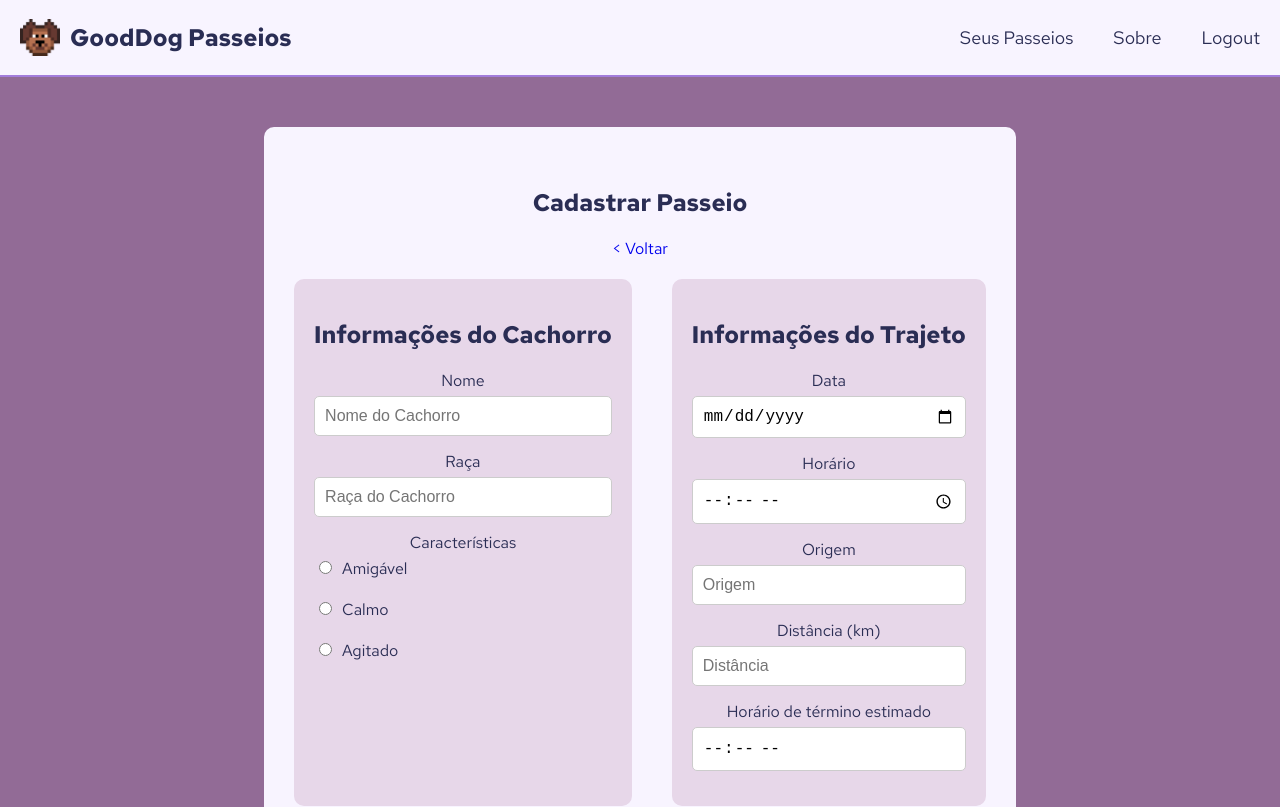
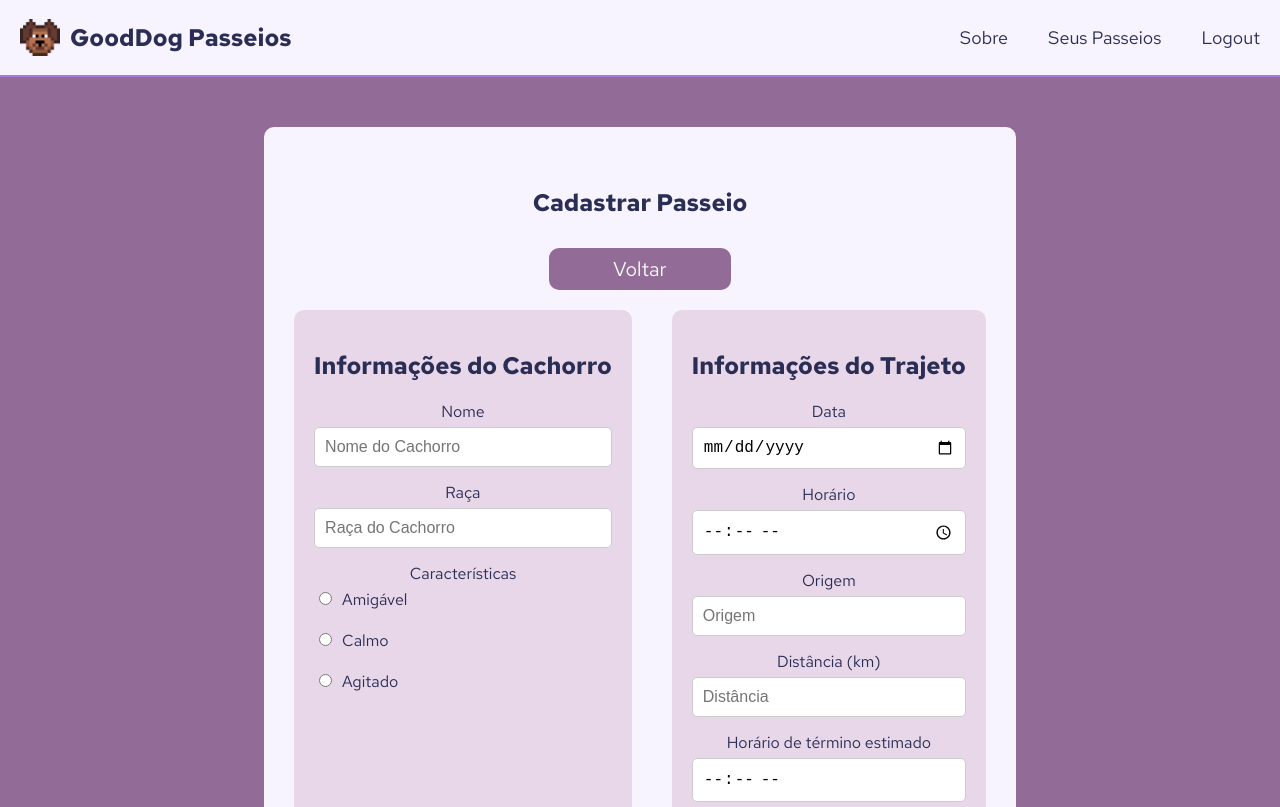
Before and after one commit to GuiEscher/GoodDogPasseios, a React (Create React App) app: page /register_walk in a window 1280 px wide. Shown: the top 807 px of the page. Built offline with nearby package versions, Linux system fonts and the light colour scheme; no server answers; data requests are answered from the project's data file; sample sign-in values are in the browser's storage.

Commit message:
Adição de um Authprovider para caso verificar se está logado antes das requisições

```diff
--- a/db.json
+++ b/db.json
@@ -1,7 +1,7 @@
 {
   "previouswalks": [
     {
-      "id": 1,
+      "id": "1",
       "uid": "eobbZlRxWZSJb6L0UgzRjzlVx832",
       "name": "Toast T.",
       "caregiver": "Márcio Almeida",
@@ -24,7 +24,7 @@
       }
     },
     {
-      "id": 2,
+      "id": "2",
       "uid": "RLgjoTkCbacIGrIcl38IudUHezv2",
       "name": "Carliho",
       "caregiver": "Márcio Almeida",
@@ -47,7 +47,7 @@
       }
     },
     {
-      "id": 3,
+      "id": "3",
       "uid": "eobbZlRxWZSJb6L0UgzRjzlVx832",
       "name": "Maria T.",
       "caregiver": "Jurandir da Silva",
@@ -72,7 +72,7 @@
   ],
   "nextwalks": [
     {
-      "id": 1,
+      "id": "1",
       "uid": "eobbZlRxWZSJb6L0UgzRjzlVx832",
       "name": "Toast",
       "distance": "6",
@@ -94,7 +94,7 @@
       }
     },
     {
-      "id": 2,
+      "id": "2",
       "uid": "RLgjoTkCbacIGrIcl38IudUHezv2",
       "name": "Carliho",
       "caregiver": "Márcio Almeida",
@@ -117,7 +117,7 @@
       }
     },
     {
-      "id": 3,
+      "id": "3",
       "uid": "eobbZlRxWZSJb6L0UgzRjzlVx832",
       "name": "Maria",
       "caregiver": "Jurandir da Silva",
@@ -140,7 +140,7 @@
       }
     },
     {
-      "id": 4,
+      "id": "4",
       "uid": "RLgjoTkCbacIGrIcl38IudUHezv2",
       "name": "Teste",
       "caregiver": "Márcio Almeida",
@@ -163,7 +163,7 @@
       }
     },
     {
-      "id": 5,
+      "id": "5",
       "uid": "eobbZlRxWZSJb6L0UgzRjzlVx832",
       "name": "astolferson silvano",
       "caregiver": "Márcio Almeida",
@@ -186,7 +186,7 @@
       }
     },
     {
-      "id": 6,
+      "id": "6",
       "uid": "RLgjoTkCbacIGrIcl38IudUHezv2",
       "name": "ulisses",
       "caregiver": "Marilde Costa",
@@ -209,7 +209,7 @@
       }
     },
     {
-      "id": 7,
+      "id": "7",
       "uid": "P7qMAs9xn3MdVTBfnI5D172Lph73",
       "name": "gilcelio",
       "caregiver": "Jurandir da Silva",
@@ -232,7 +232,7 @@
       }
     },
     {
-      "id": 8,
+      "id": "8",
       "uid": "lti1SU0PyHTvv8DViLsi5TLcoAl1",
       "name": "google teste",
       "caregiver": "Márcio Almeida",
@@ -252,6 +252,98 @@
         "rating": "4.9/5",
         "description": "Especialista em raças pequenas",
         "image": "https://static.vecteezy.com/ti/fotos-gratis/t1/5890017-feliz-jovem-negro-sorrindo-em-fundo-urbano-foto.jpg"
+      }
+    },
+    {
+      "id": 9,
+      "uid": "qnnbR5AlaCRoJXWqMGV6jbM5xx43",
+      "name": "Batatinha",
+      "caregiver": "Márcio Almeida",
+      "distance": "6",
+      "price": "R$90.00",
+      "date": "05/03/2025",
+      "time": "08:00",
+      "end_time": "09:30",
+      "location": "Rua Porto Alegre",
+      "dog_details": {
+        "name": "Batatinha",
+        "breed": "Golden",
+        "characteristics": "Agitado"
+      },
+      "walker_details": {
+        "name": "Márcio Almeida",
+        "rating": "4.9/5",
+        "description": "Especialista em raças pequenas",
+        "image": "https://static.vecteezy.com/ti/fotos-gratis/t1/5890017-feliz-jovem-negro-sorrindo-em-fundo-urbano-foto.jpg"
+      }
+    },
+    {
+      "id": 10,
+      "uid": "eobbZlRxWZSJb6L0UgzRjzlVx832",
+      "name": "Lucas",
+      "caregiver": "Márcio Almeida",
+      "distance": "5",
+      "price": "R$75.00",
+      "date": "07/03/2025",
+      "time": "08:00",
+      "end_time": "09:15",
+      "location": "Rua Z",
+      "dog_details": {
+        "name": "Lucas",
+        "breed": "28",
+        "characteristics": "Amigável"
+      },
+      "walker_details": {
+        "name": "Márcio Almeida",
+        "rating": "4.9/5",
+        "description": "Especialista em raças pequenas",
+        "image": "https://static.vecteezy.com/ti/fotos-gratis/t1/5890017-feliz-jovem-negro-sorrindo-em-fundo-urbano-foto.jpg"
+      }
+    },
+    {
+      "id": 11,
+      "uid": "eobbZlRxWZSJb6L0UgzRjzlVx832",
+      "name": "Aut",
+      "caregiver": "Márcio Almeida",
+      "distance": "6",
+      "price": "R$90.00",
+      "date": "08/03/2025",
+      "time": "09:00",
+      "end_time": "10:30",
+      "location": "Rua Y",
+      "dog_details": {
+        "name": "Aut",
+        "breed": "Bola",
+        "characteristics": "Amigável"
+      },
+      "walker_details": {
+        "name": "Márcio Almeida",
+        "rating": "4.9/5",
+        "description": "Especialista em raças pequenas",
+        "image": "https://static.vecteezy.com/ti/fotos-gratis/t1/5890017-feliz-jovem-negro-sorrindo-em-fundo-urbano-foto.jpg"
+      }
+    },
+    {
+      "id": 12,
+      "uid": "XzIOFhuywNdymBuU1dvbIG5WPVk1",
+      "name": "Testando",
+      "caregiver": "Jurandir da Silva",
+      "distance": "3",
+      "price": "R$45.00",
+      "date": "07/03/2025",
+      "time": "07:00",
+      "end_time": "07:45",
+      "location": "Rua X",
+      "dog_details": {
+        "name": "Testando",
+        "breed": "asas",
+        "characteristics": "Amigável"
+      },
+      "walker_details": {
+        "name": "Jurandir da Silva",
+        "rating": "4.8/5",
+        "description": "Formado em Veterinária na UFMG",
+        "image": "https://media.istockphoto.com/id/1392528328/pt/foto/portrait-of-smiling-handsome-man-in-white-t-shirt-standing-with-crossed-arms.jpg?s=612x612&w=0&k=20&c=bE3zYrWmF6tJ3omKxaUxOEzNWe0LGux8st_XgthV9b8="
       }
     }
   ],
--- a/package.json
+++ b/package.json
@@ -8,6 +8,7 @@
     "@testing-library/react": "^16.2.0",
     "@testing-library/user-event": "^13.5.0",
     "axios": "^1.7.9",
+    "denv": "^1.0.4",
     "firebase": "^11.3.1",
     "leaflet": "^1.9.4",
     "react": "^19.0.0",
@@ -42,6 +43,7 @@
     ]
   },
   "devDependencies": {
+    "@types/react": "^19.0.10",
     "json-server": "^1.0.0-beta.3"
   }
 }
--- a/src/App.js
+++ b/src/App.js
@@ -1,6 +1,7 @@
 import React from 'react';
 import AppRoutes from './appRoutes'; // Importe o arquivo de rotas
 import './App.css'; // Importe os estilos globais
+import Header from './components/header';
 
 function App() {
   return (
--- a/src/appRoutes.js
+++ b/src/appRoutes.js
@@ -9,7 +9,6 @@ import PreviousWalkDetails from './screens/Dashboard/walk_details/previous_walk_
 import NextWalkDetails from './screens/Dashboard/walk_details/next_walk_details';
 import InExecution from './screens/Dashboard/in_execution/in_execution';
 import RegisterWalk from './screens/Register_Walk/register_walk';
-
 
 const AppRoutes = () => {
   return (
--- a/src/components/header.js
+++ b/src/components/header.js
@@ -1,22 +1,25 @@
-import React from 'react';
-import { Link, useLocation } from 'react-router-dom';
+import React from "react";
+import { auth } from '../config/firebase';
 
 const Header = () => {
-  const location = useLocation();
+  const user = auth.currentUser;
 
-  const isLoginOrRegister = location.pathname === '/login' || location.pathname === '/register';
+  const handleLogout = async () => {
+    await auth.signOut();
+    window.location.href = "/login";
+  };
 
   return (
     <header>
       <nav>
         <div className="logo">
           <img src="/assets/logo.png" alt="GoodDog Passeios" />
-          <Link to="/" className="site-name">GoodDog Passeios</Link>
+          <a href="/" className="site-name">GoodDog Passeios</a>
         </div>
         <ul className="nav-links">
-          {!isLoginOrRegister && <li><Link to="/nextwalks">Seus Passeios</Link></li>}
-          <li><Link to="/#sobre">Sobre</Link></li>
-          {!isLoginOrRegister && <li><Link to="/">Logout</Link></li>}
+          <li><a href="/#sobre">Sobre</a></li>
+          {user && <li><a href="/nextwalks">Seus Passeios</a></li>}
+          {user && <li><a href="/">Logout</a></li>}
         </ul>
       </nav>
     </header>
--- /dev/null
+++ b/src/context/auth.css
@@ -0,0 +1,10 @@
+.walk-content {
+    background-color: #FAFAFA;
+    margin: 32px 32px 0 32px;
+    padding: 32px;
+    border-radius: 12px;
+    display: grid ;
+    grid-template-columns: 30% 70%;
+    gap: 32px;
+    height: auto;
+}
--- /dev/null
+++ b/src/context/authProvider.tsx
@@ -0,0 +1,51 @@
+import React, { createContext, useContext, useEffect, useState, ReactNode } from "react";
+import { auth } from "../config/firebase";
+import { User } from "firebase/auth";
+import "./auth.css";
+import Header from '../components/header';
+
+interface AuthContextType {
+  user: User | null;
+  loading: boolean;
+}
+
+const AuthContext = createContext<AuthContextType>({ user: null, loading: true });
+
+export const AuthProvider = ({ children }: { children: ReactNode }) => {
+  const [user, setUser] = useState<User | null>(null);
+  const [loading, setLoading] = useState(true);
+
+  const excludedRoutes = ["/", "/register", "/login"];
+  const currentPath = window.location.pathname;
+
+  useEffect(() => {
+    const unsubscribe = auth.onAuthStateChanged((firebaseUser) => {
+      setUser(firebaseUser);
+      setLoading(false);
+
+      if (!firebaseUser) {
+        window.location.href = "/login"; // Redireciona para login caso não autenticado
+      }
+    });
+
+    return () => unsubscribe();
+  }, []);
+
+  if (loading && !excludedRoutes.includes(currentPath)) {
+    return (
+      <div>
+        <Header />
+        <div className="walk-content">Carregando...</div>
+      </div>
+    );
+  }
+
+  return (
+    <AuthContext.Provider value={{ user, loading }}>
+      {children}
+    </AuthContext.Provider>
+  );
+};
+
+// Hook para facilitar o uso do contexto
+export const useAuth = () => useContext(AuthContext);
--- a/src/index.js
+++ b/src/index.js
@@ -3,12 +3,16 @@ import ReactDOM from 'react-dom/client';
 import './index.css';
 import App from './App';
 import reportWebVitals from './reportWebVitals';
+import { AuthProvider } from "./context/authProvider.tsx";
 
 const root = ReactDOM.createRoot(document.getElementById('root'));
 root.render(
-  <React.StrictMode>
+  <AuthProvider>
+    <React.StrictMode>
     <App />
   </React.StrictMode>
+  </AuthProvider>
+
 );
 
 // If you want to start measuring performance in your app, pass a function
--- a/src/screens/Dashboard/in_execution/in_execution.css
+++ b/src/screens/Dashboard/in_execution/in_execution.css
@@ -105,9 +105,24 @@ nav {
 
 .return-button {
     text-decoration: none; /* Remove qualquer sublinhado ou decoração do link */
-    margin-bottom: 16px;
+    font-family: 'Red Hat Text', sans-serif;
     font-size: 16px;
-}
+    color: #995577; /* Cor do link, pode ajustar conforme o design */
+    background: none; /* Remover qualquer fundo, como no botão */
+    border: none; /* Remover borda */
+    padding: 0; /* Remover padding */
+    cursor: pointer; /* Alterar o cursor para indicar que é clicável */
+    transition: color 0.2s ease-in-out; /* Efeito suave ao passar o mouse */
+  }
+
+  .return-button:hover {
+    color: #834866; /* Cor do link ao passar o mouse */
+  }
+
+  .return-button:focus {
+    outline: none; /* Remover o contorno padrão ao clicar */
+  }
+
 
 .in-exec-details-button {
     display: grid; /* Usa grid layout para organizar os botões */
--- a/src/screens/Register_Walk/register_walk.css
+++ b/src/screens/Register_Walk/register_walk.css
@@ -16,12 +16,6 @@
     text-align: center;
     display: flex;
     margin: 50px;
-}
-
-.return-button {
-    text-decoration: none;
-    margin-bottom: 16px;
-    font-size: 16px;
 }
 .cadastro-form{
     text-align: center;
@@ -109,3 +103,23 @@
 .price-message{
     color:#2A2D54;
 }
+
+.return-button {
+    text-decoration: none; /* Remove qualquer sublinhado ou decoração do link */
+    font-family: 'Red Hat Text', sans-serif;
+    font-size: 16px;
+    color: #995577; /* Cor do link, pode ajustar conforme o design */
+    background: none; /* Remover qualquer fundo, como no botão */
+    border: none; /* Remover borda */
+    padding: 0; /* Remover padding */
+    cursor: pointer; /* Alterar o cursor para indicar que é clicável */
+    transition: color 0.2s ease-in-out; /* Efeito suave ao passar o mouse */
+  }
+
+  .return-button:hover {
+    color: #834866; /* Cor do link ao passar o mouse */
+  }
+
+  .return-button:focus {
+    outline: none; /* Remover o contorno padrão ao clicar */
+  }
--- a/src/screens/Register_Walk/register_walk.js
+++ b/src/screens/Register_Walk/register_walk.js
@@ -116,11 +116,13 @@ const RegisterWalk = () => {
       <Header />
       <section className="cadastro-section">
         <div className="cadastro-box">
+
           <form className="cadastro-form" onSubmit={handleSubmit}>
             <h2>Cadastrar Passeio</h2>
-            <a href="/previouswalks" className="return-button">
-              &lt; Voltar
-            </a>
+            <button onClick={() => window.history.back()}>
+                Voltar
+            </button>
+
             <div className="cadastro-flex">
               <div className="cadastro-card">
                 <h2>Informações do Cachorro</h2>
```
Also changed, not shown: src/screens/Dashboard/in_execution/in_execution.js (+25 -7 lines), 1 other file (tests, documents, lock files or other folders).
